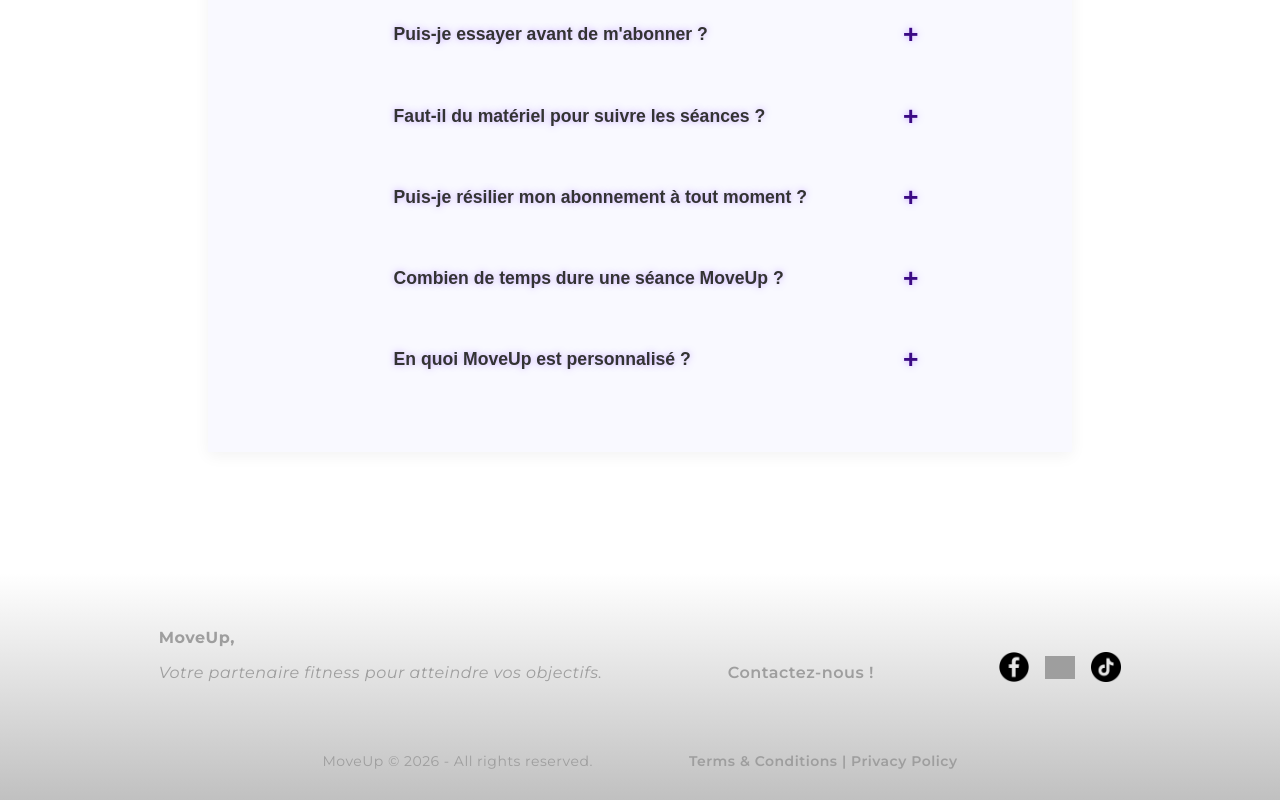
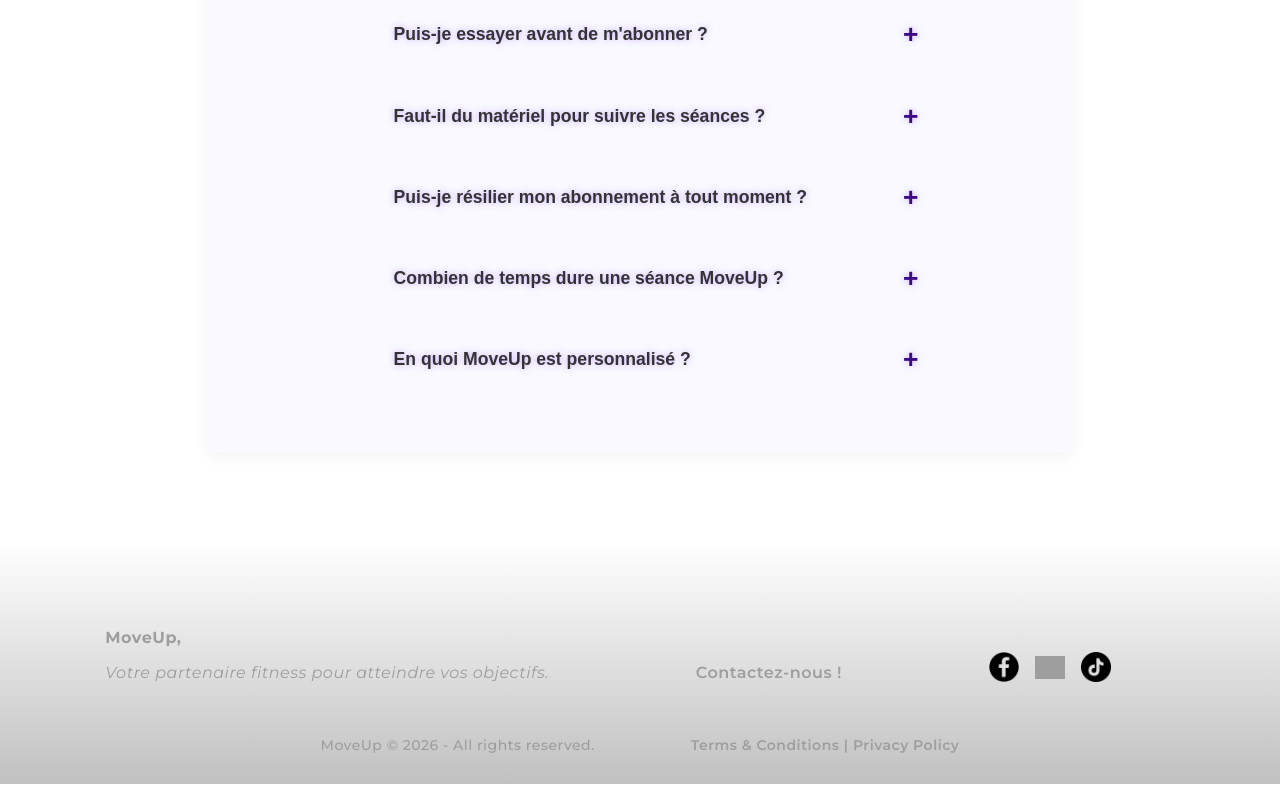
Before and after one commit to DevNexus59/MoveUp, a React (Vite) app in the folder client/: page /pages/Tarifs in a window 1280 px wide. Shown: the part 2071-2871 px from the top of the page. Built offline with nearby package versions, Linux system fonts and the light colour scheme; no server answers; grey boxes are pictures that could not be loaded.

Commit message:
update design responsive

```diff
--- a/client/src/components/Footer.css
+++ b/client/src/components/Footer.css
@@ -3,7 +3,7 @@
   background: linear-gradient(
     to top,
     rgba(130, 130, 130, 0.5) 0%,
-    rgba(150, 150, 150, 0) 80%
+    rgba(150, 150, 150, 0) 90%
   );
   display: flex;
   flex-wrap: wrap;
@@ -30,7 +30,7 @@
   flex-wrap: wrap;
   flex-direction: row;
   justify-content: space-around;
-  margin: 4rem 6rem 1.25rem 6rem;
+  margin: 4rem 6rem 0.25rem 2rem;
   align-items: flex-end;
   text-align: start;
 }
@@ -62,6 +62,8 @@
   flex-direction: row;
   justify-content: center;
   gap: 6rem;
+  color: var(--bg-font);
+  font-weight: 500;
 }
 
 @media (max-width: 768px) {
--- a/client/src/pages/EntrainementDetail.css
+++ b/client/src/pages/EntrainementDetail.css
@@ -79,12 +79,12 @@
   box-shadow: 0 4px 15px rgba(255, 196, 214, 0.3);
   padding: 1rem;
   border-radius: 15px;
-  height: 60%;
+  height: 70%;
   display: flex;
   flex-wrap: wrap;
   flex-direction: row;
   justify-content: space-between;
-  gap: 2.5rem;
+  gap: 1rem;
 }
 
 .entrainement-detail-difficulte-detail {
@@ -98,6 +98,7 @@
   flex-wrap: wrap;
   align-items: center;
   gap: 0.25rem;
+  margin-bottom: 0.5rem;
 }
 
 .muscle-icon {
@@ -110,7 +111,7 @@
   box-shadow: 0 4px 15px rgba(255, 210, 230, 0.35);
   padding: 1rem;
   border-radius: 15px;
-  height: 60%;
+  height: 70%;
 }
 
 .entrainement-detail-equipement {
@@ -118,7 +119,7 @@
   box-shadow: 0 4px 15px rgba(200, 120, 255, 0.35);
   padding: 1rem;
   border-radius: 15px;
-  height: 60%;
+  height: 70%;
 }
 
 .entrainement-detail-label {
```
